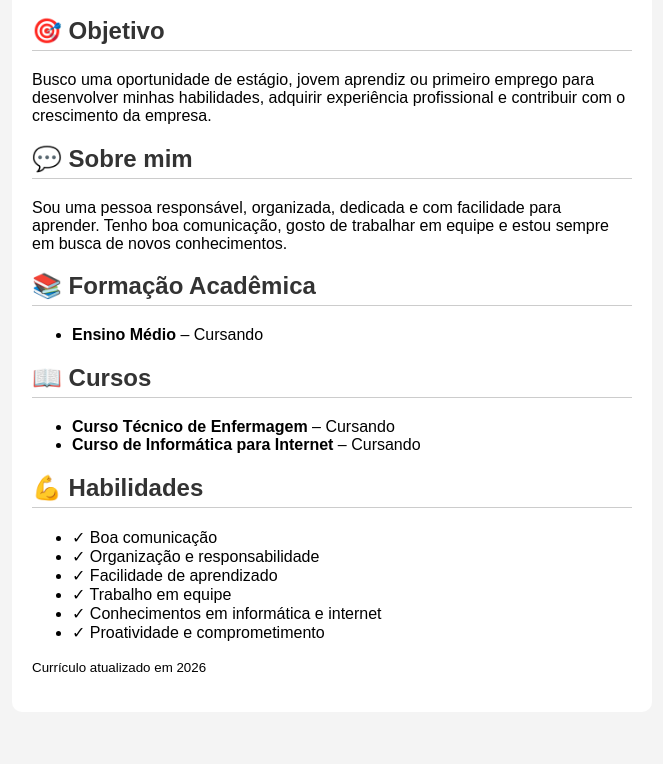
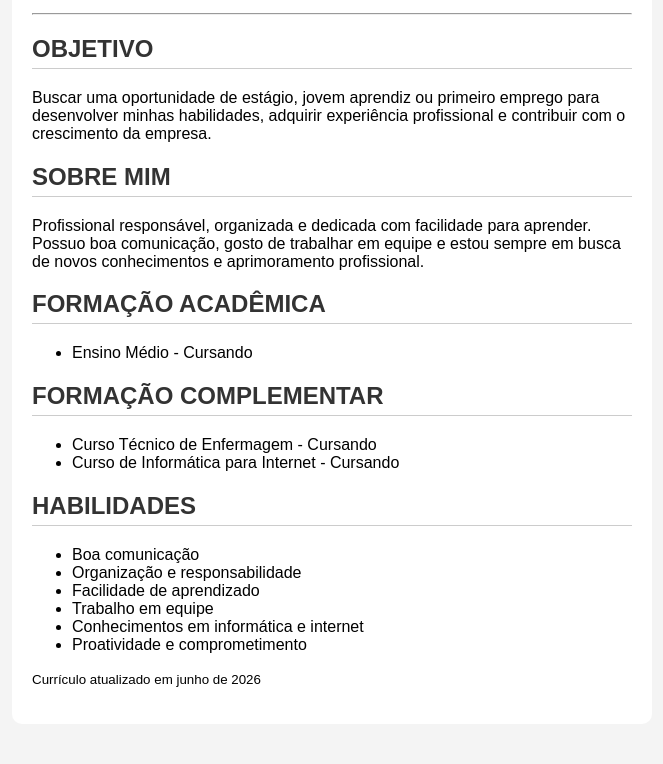
Before and after one commit to isabellysilvaazaz-wq/seuusuario.github.io, a plain HTML site: page index.html in a window 1280 px wide. Shown: the part 161-925 px from the top of the page, without its empty margins (308-971 px from the left). Drawn offline with Linux system fonts and the light colour scheme.

Commit message:
Update curriculum with professional format without emojis

```diff
--- a/index.html
+++ b/index.html
@@ -10,49 +10,50 @@
 
     <div class="container">
         <header>
-            <h1>Isabelly Silva</h1>
+            <h1>ISABELLY SILVA</h1>
             <p class="profissao">Estudante | Técnica em Enfermagem | Informática para Internet</p>
+            <hr>
         </header>
 
         <section class="objetivo">
-            <h2>🎯 Objetivo</h2>
-            <p>Busco uma oportunidade de estágio, jovem aprendiz ou primeiro emprego para desenvolver minhas habilidades, adquirir experiência profissional e contribuir com o crescimento da empresa.</p>
+            <h2>OBJETIVO</h2>
+            <p>Buscar uma oportunidade de estágio, jovem aprendiz ou primeiro emprego para desenvolver minhas habilidades, adquirir experiência profissional e contribuir com o crescimento da empresa.</p>
         </section>
 
         <section class="sobre">
-            <h2>💬 Sobre mim</h2>
-            <p>Sou uma pessoa responsável, organizada, dedicada e com facilidade para aprender. Tenho boa comunicação, gosto de trabalhar em equipe e estou sempre em busca de novos conhecimentos.</p>
+            <h2>SOBRE MIM</h2>
+            <p>Profissional responsável, organizada e dedicada com facilidade para aprender. Possuo boa comunicação, gosto de trabalhar em equipe e estou sempre em busca de novos conhecimentos e aprimoramento profissional.</p>
         </section>
 
         <section class="formacao">
-            <h2>📚 Formação Acadêmica</h2>
+            <h2>FORMAÇÃO ACADÊMICA</h2>
             <ul>
-                <li><strong>Ensino Médio</strong> – Cursando</li>
+                <li>Ensino Médio - Cursando</li>
             </ul>
         </section>
 
         <section class="cursos">
-            <h2>📖 Cursos</h2>
+            <h2>FORMAÇÃO COMPLEMENTAR</h2>
             <ul>
-                <li><strong>Curso Técnico de Enfermagem</strong> – Cursando</li>
-                <li><strong>Curso de Informática para Internet</strong> – Cursando</li>
+                <li>Curso Técnico de Enfermagem - Cursando</li>
+                <li>Curso de Informática para Internet - Cursando</li>
             </ul>
         </section>
 
         <section class="habilidades">
-            <h2>💪 Habilidades</h2>
+            <h2>HABILIDADES</h2>
             <ul>
-                <li>✓ Boa comunicação</li>
-                <li>✓ Organização e responsabilidade</li>
-                <li>✓ Facilidade de aprendizado</li>
-                <li>✓ Trabalho em equipe</li>
-                <li>✓ Conhecimentos em informática e internet</li>
-                <li>✓ Proatividade e comprometimento</li>
+                <li>Boa comunicação</li>
+                <li>Organização e responsabilidade</li>
+                <li>Facilidade de aprendizado</li>
+                <li>Trabalho em equipe</li>
+                <li>Conhecimentos em informática e internet</li>
+                <li>Proatividade e comprometimento</li>
             </ul>
         </section>
 
         <footer>
-            <p><small>Currículo atualizado em 2026</small></p>
+            <p><small>Currículo atualizado em junho de 2026</small></p>
         </footer>
     </div>
 
```
